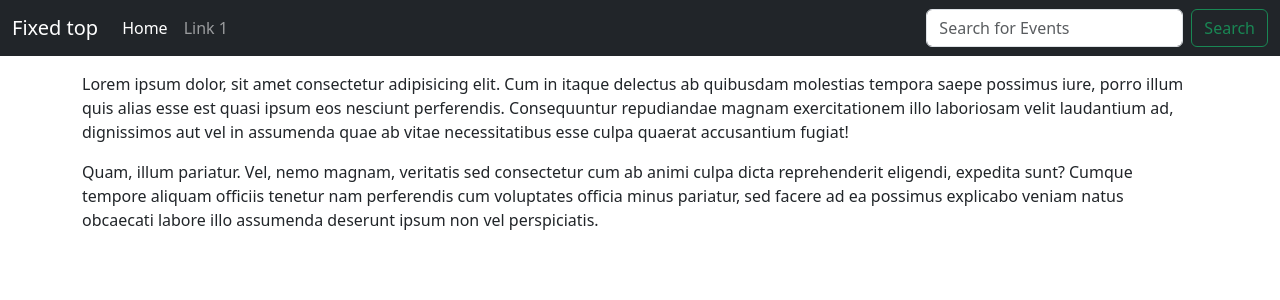
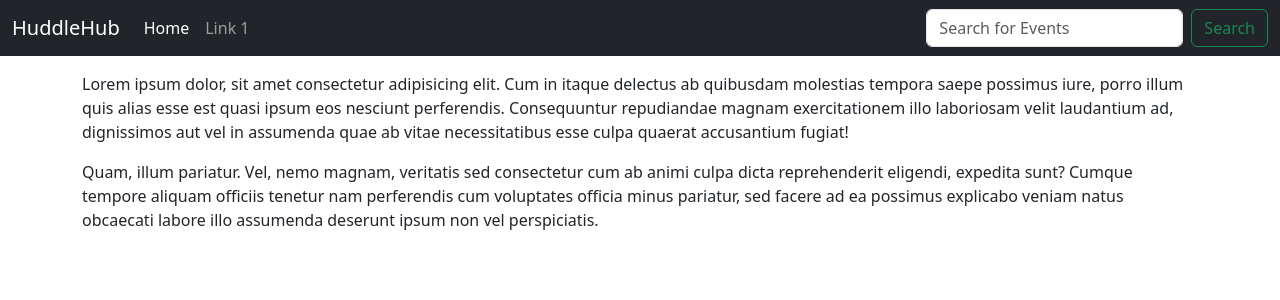
Before and after one commit to waffledood/huddle-hub, a Django app: page /huddlehub/home/ in a window 1280 px wide. Shown: the top 300 px of the page. Run offline with Django 4.2, Linux system fonts and the light colour scheme.

Commit message:
Update url & name of app name in layout.html

```diff
--- a/backend/templates/layout.html
+++ b/backend/templates/layout.html
@@ -24,7 +24,7 @@
   <body>
     <nav class="navbar navbar-expand-md navbar-dark fixed-top bg-dark">
       <div class="container-fluid">
-        <a class="navbar-brand" href="#">Fixed top</a>
+        <a class="navbar-brand" href="{% url 'index' %}">HuddleHub</a>
         <button
           class="navbar-toggler"
           type="button"
```
